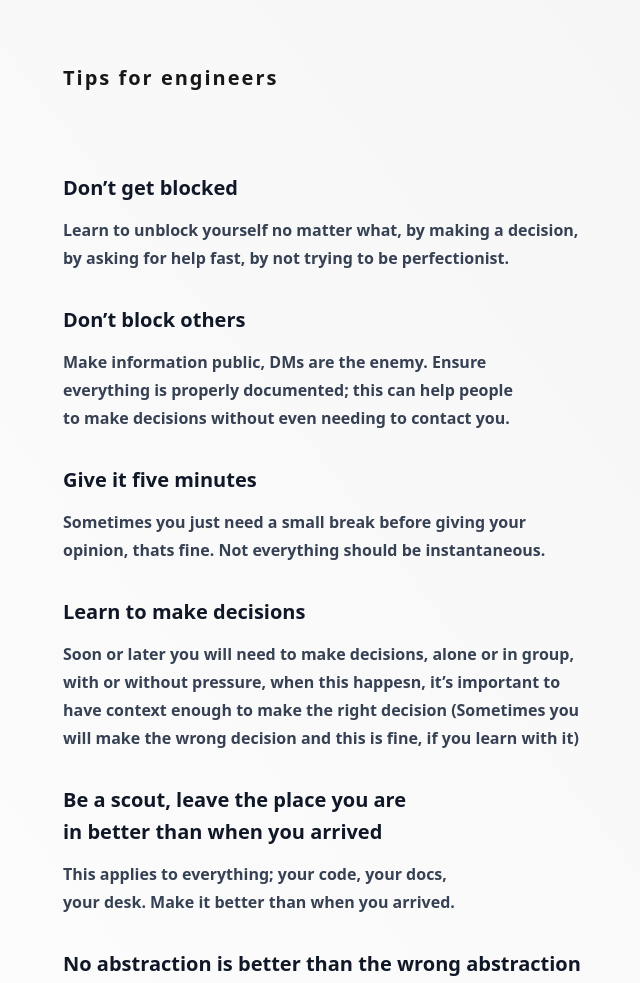
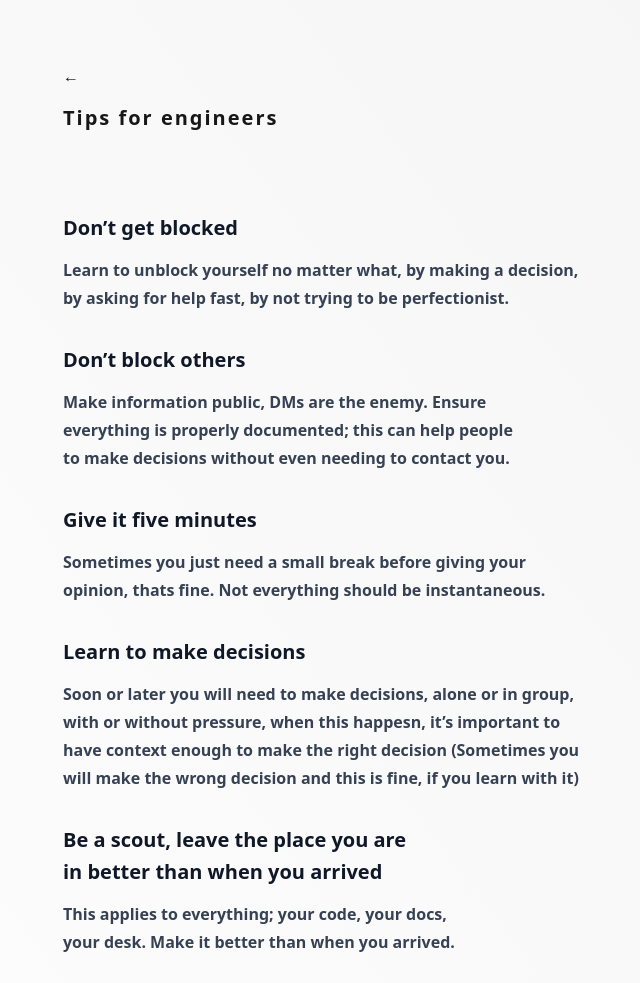
Before and after one commit to joaoalberto-dev/joaoalberto.dev, an Astro site: page /blog/tips-for-engineers in a window 1280 px wide. Shown: the top 983 px of the page, without its empty margins (293-933 px from the left). Built offline with nearby package versions, Linux system fonts and the light colour scheme; Astro itself is replaced by a stand-in of ours.

Commit message:
chore: back button

```diff
--- a/src/pages/blog/[id].astro
+++ b/src/pages/blog/[id].astro
@@ -18,6 +18,7 @@ const { Content } = await render(post);
 
 <Layout>
   <article>
+    <a href="/" class="p-4 -ml-4 -mt-4 inline-block">←</a>
     <Header title={post.data.title} />
     <div class="mt-20 space-y-1 prose dark:prose-invert">
       <Content />
```
